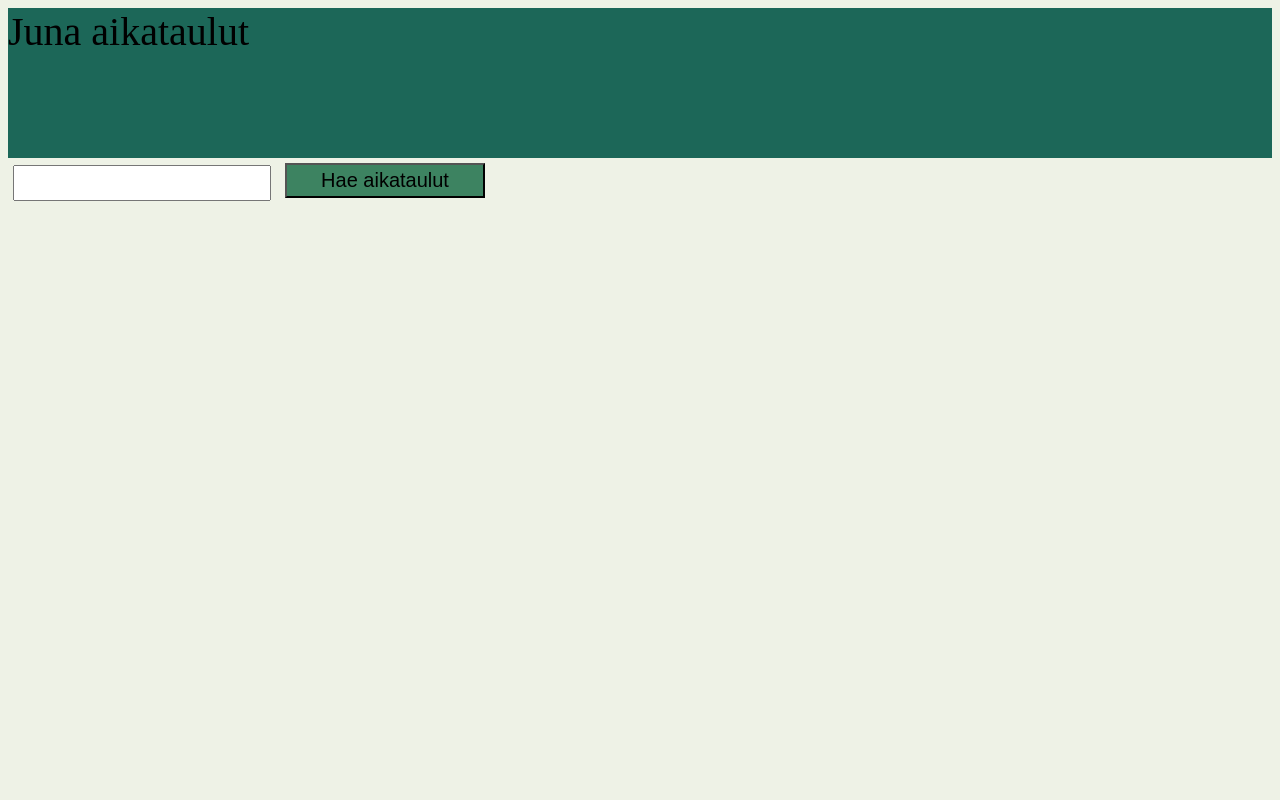
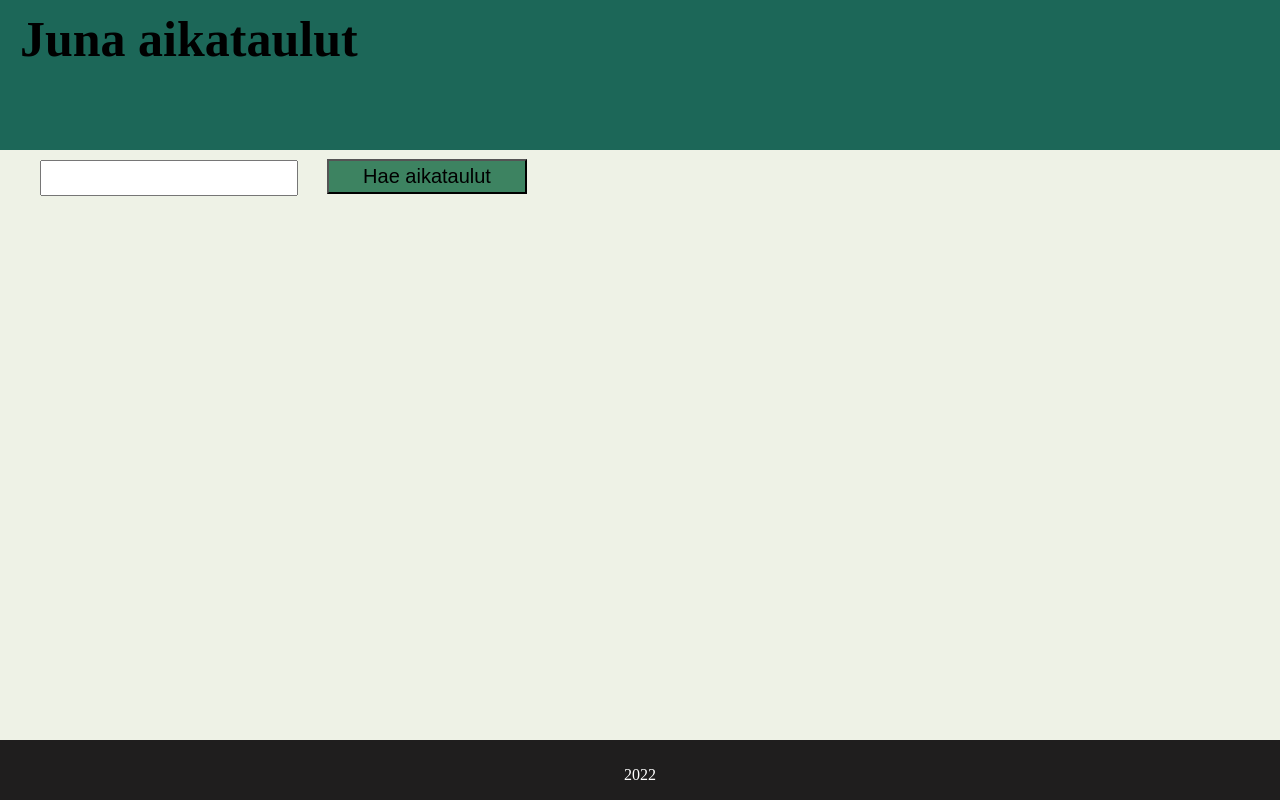
Before and after one commit to evvieevee/TrafficApp, a plain HTML site: page index.html in a window 1280 px wide. Drawn offline with Linux system fonts and the light colour scheme; no server answers.

Commit message:
adds more visuality and footer

```diff
--- a/index.css
+++ b/index.css
@@ -5,8 +5,14 @@
     width: auto;
     margin: none;
     font-size: 40px;
+
 }
-
+h1{
+    font-size: 50px;
+    margin: 0;
+    margin-left: 20px;
+   padding-top: 10px;
+}
 
 button{
     background-color: #3D8361;
@@ -18,9 +24,39 @@ button{
 
 body{
     background-color: #EEF2E6;
+    margin: 0;
 }
 #inputField{
     height: 30px;
     width: 250px;
-    margin: 5px;
+    margin: 10px 20px 0 40px;
 }
+.arrival {
+
+}
+.departure {
+
+}
+li {
+    background-color: #FFFACD;
+    border: 1px black solid;
+    width: 600px;
+    border-radius: 5px;
+    list-style: none;
+}
+
+.footer{
+    background-color: rgb(31, 30, 30);
+    width: 100%;
+    height: 60px;
+    position: fixed;
+    bottom: 0;
+
+}
+p{
+    color: white;
+    padding: 10px;
+    text-align: center;
+
+
+}
--- a/index.html
+++ b/index.html
@@ -7,7 +7,7 @@
     <link rel="stylesheet" href="index.css">
     <title>dfsfsdsdf</title>
 </head>
-<div class="header"> Juna aikataulut </div>
+<div class="header"> <h1>Juna aikataulut </h1> </div>
 <body>
     <input type="text" id="inputField">
     <button onclick="onClickEvent();">Hae aikataulut</button>
@@ -17,5 +17,8 @@
 
     </ul>
     <script src="main.js"></script>
+    <div class="footer">
+        <p> 2022</p>
+    </div>
 </body>
 </html>
--- a/main.js
+++ b/main.js
@@ -18,10 +18,12 @@ function getTrainTime(listaJunia, stationShortCode) {
         li.textContent = juna.trainNumber;
         const times = findTimeStamps(juna.timeTableRows, stationShortCode);
         const divArrival = document.createElement("div");
-        divArrival.textContent = "Arrival: " + times.find(x => x.type === "ARRIVAL").scheduledTime;
+        divArrival.textContent = "Saapumisaika: " + times.find(x => x.type === "ARRIVAL").scheduledTime;
+        divArrival.className="Saapumisaika";
         li.appendChild(divArrival);
         const divDeparture = document.createElement("div");
-        divDeparture.textContent = "Departure: " + times.find(x => x.type === "DEPARTURE").scheduledTime;
+        divDeparture.textContent = "Lähtöaika: " + times.find(x => x.type === "DEPARTURE").scheduledTime;
+        divDeparture.className="Lähtöaika"
         li.appendChild(divDeparture);
         listElement.appendChild(li);
     });
```
